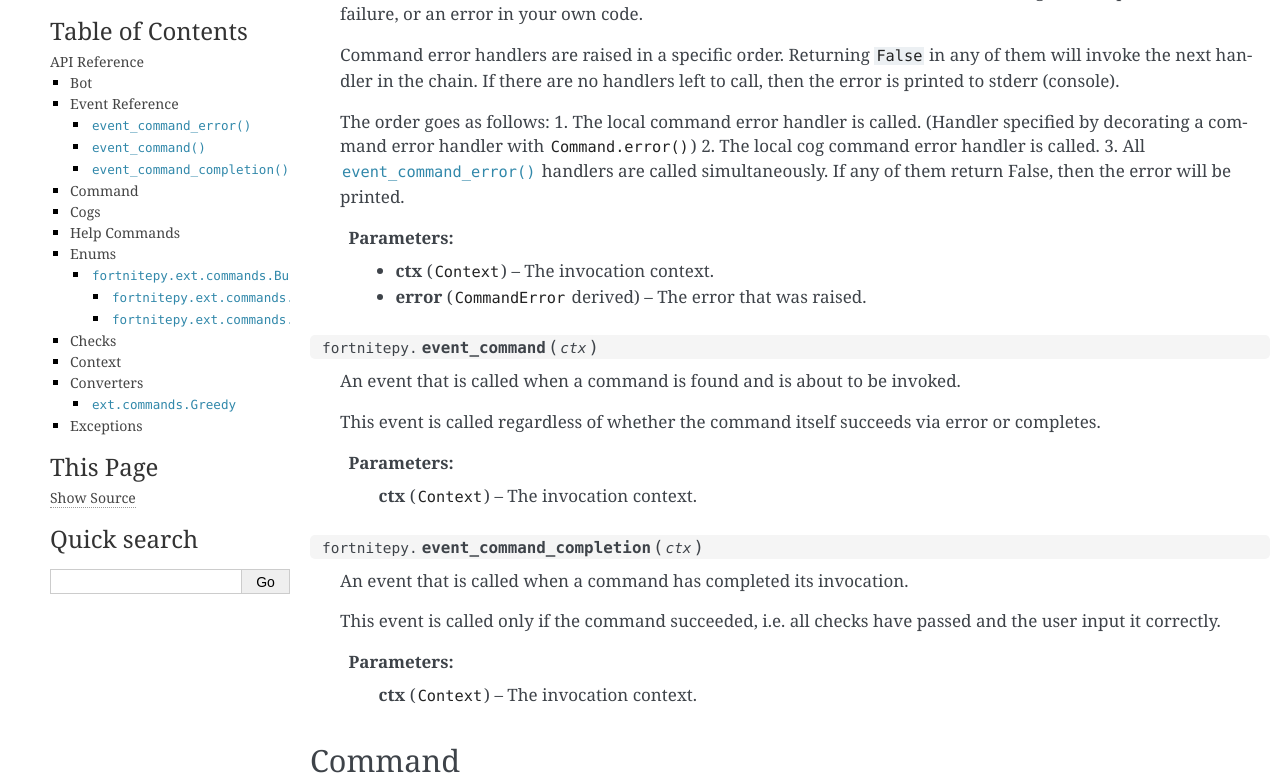
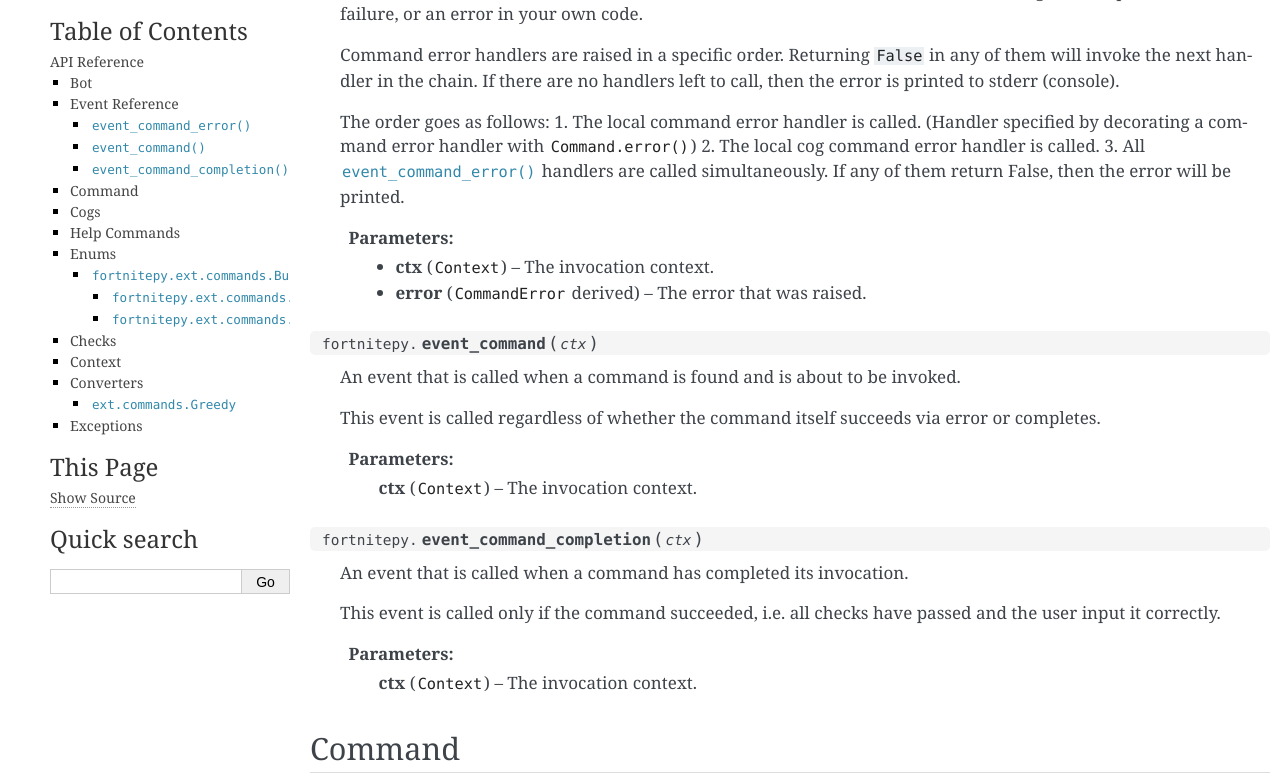
Before and after one commit to Terbau/fortnitepy, a Sphinx documentation site: the page built from docs/ext/commands/api.rst, in a window 1280 px wide and 1400 px high, scrolled down 494 px. Shown: the top 783 px of the window. Built offline with Sphinx 7.4.7, drawn with Linux system fonts in a browser that asks for light colours; grey boxes are pictures that could not be loaded.

Commit message:
small change

```diff
--- a/docs/_static/style.css
+++ b/docs/_static/style.css
@@ -128,7 +128,7 @@ dl.field-list {
 }
 
 dd {
-  margin-top: 9px !important;
+  margin-top: 5px !important;
   margin-bottom: 10px !important;
   margin-left: 30px !important;
 }
```
